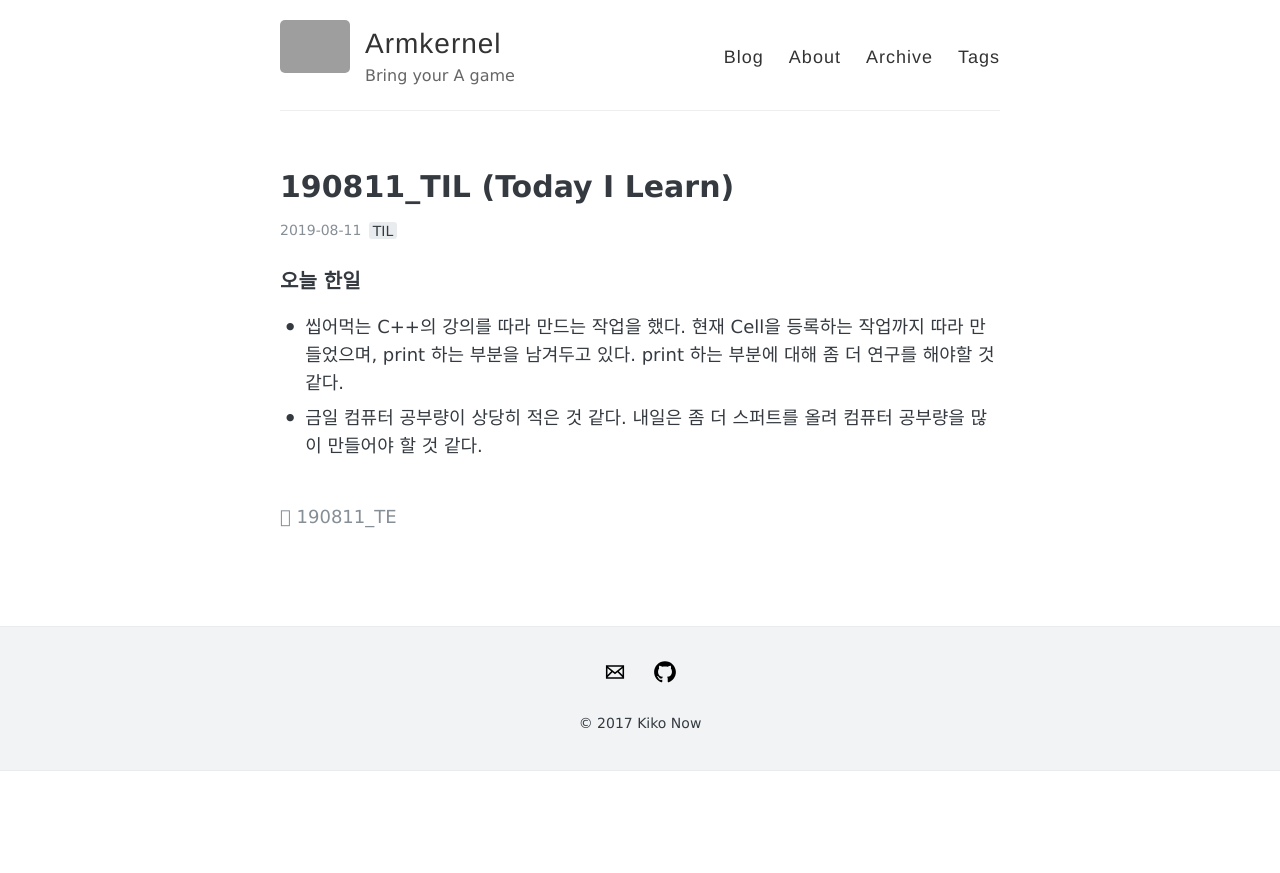
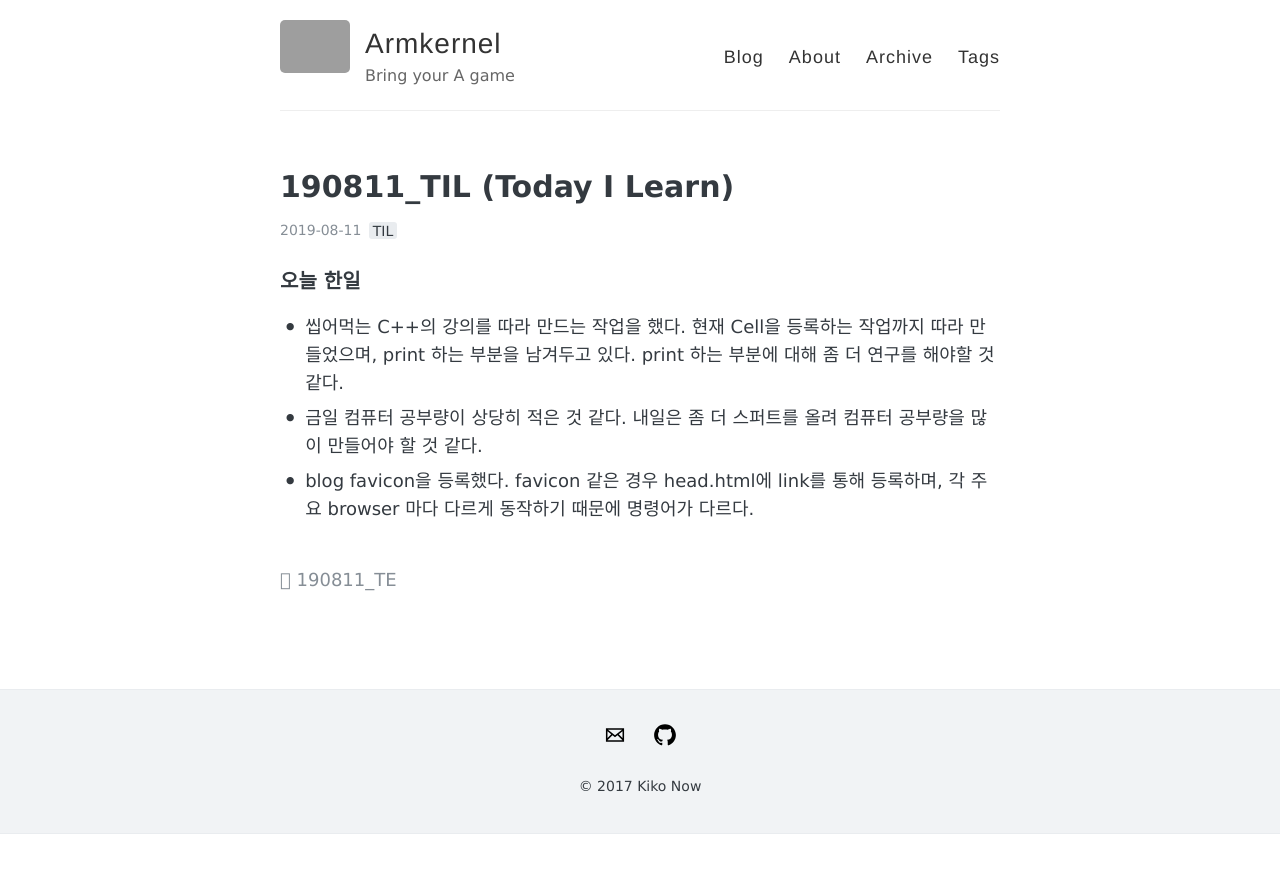
Before and after one commit to armkernel/armkernel.github.io, a Jekyll site: the page built from _posts/2019-08-11-today_i_laern.md, in a window 1280 px wide. Shown: the top 873 px of the page. Built offline with Jekyll 4.4.1, drawn with Linux system fonts in a browser that asks for light colours; grey boxes are pictures that could not be loaded.

Commit message:
til_ver1

```diff
--- a/_posts/2019-08-11-today_i_laern.md
+++ b/_posts/2019-08-11-today_i_laern.md
@@ -7,3 +7,4 @@ comments: true
 ### 오늘 한일
 - 씹어먹는 C++의 강의를 따라 만드는 작업을 했다. 현재 Cell을 등록하는 작업까지 따라 만들었으며, print 하는 부분을 남겨두고 있다. print 하는 부분에 대해 좀 더 연구를 해야할 것 같다.
 - 금일 컴퓨터 공부량이 상당히 적은 것 같다. 내일은 좀 더 스퍼트를 올려 컴퓨터 공부량을 많이 만들어야 할 것 같다.
+- blog favicon을 등록했다. favicon 같은 경우 head.html에 link를 통해 등록하며, 각 주요 browser 마다 다르게 동작하기 때문에 명령어가 다르다.
```
